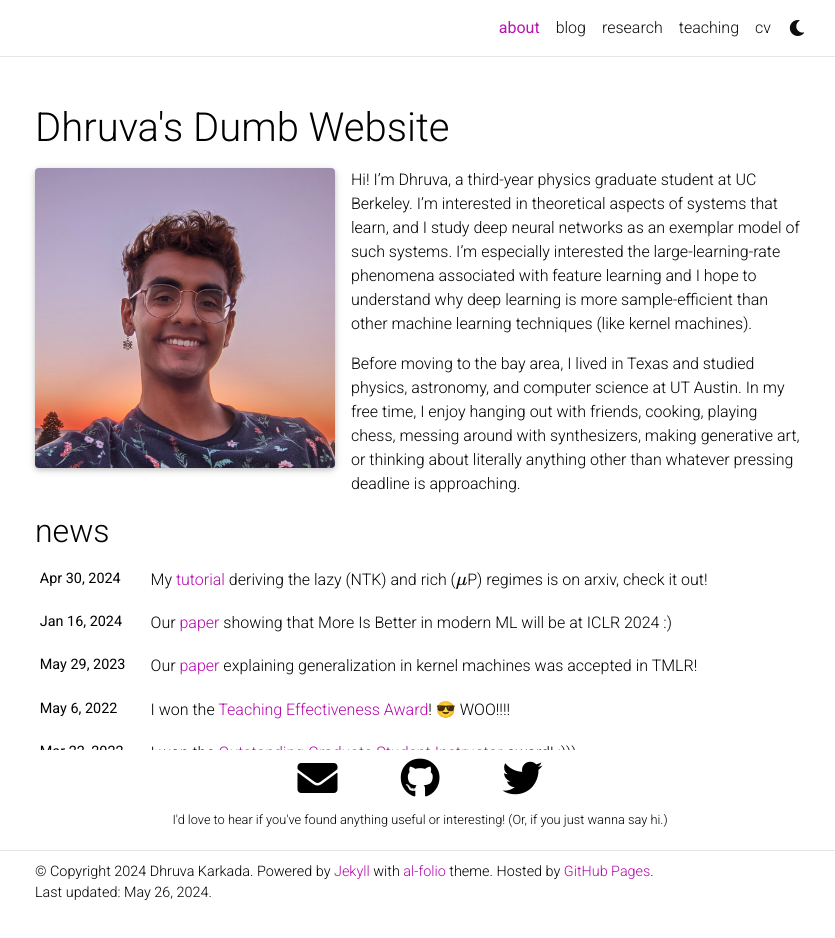
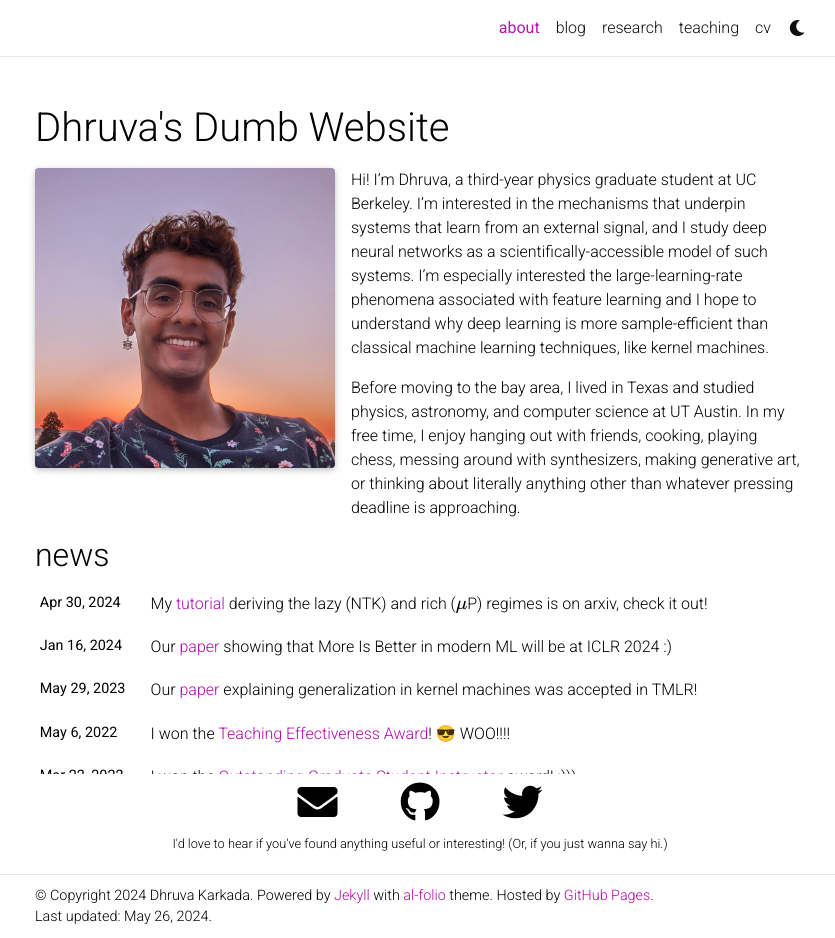
Before and after one commit to dkarkada/dkarkada.github.io, a Jekyll site: the page built from _pages/about.md, in a window 1280 px wide and 938 px high. Shown: the whole window, without its empty margins (220-1055 px from the left). Built offline with Jekyll 4.4.1, drawn with Linux system fonts in a browser that asks for light colours; full-size pictures stand in for the smaller copies a plugin makes; emoji names are drawn with the system emoji font; comment, search, counter and statistics services are not loaded; a style sheet for code colours, icons or effects is not loaded.

Commit message:
small edit

```diff
--- a/_pages/about.md
+++ b/_pages/about.md
@@ -15,6 +15,6 @@ selected_papers: false # includes a list of papers marked as "selected={true}"
 social: true  # includes social icons at the bottom of the page
 ---
 
-Hi! I'm Dhruva, a third-year physics graduate student at UC Berkeley. I'm interested in theoretical aspects of systems that learn, and I study deep neural networks as an exemplar model of such systems. I'm especially interested the large-learning-rate phenomena associated with feature learning and I hope to understand why deep learning is more sample-efficient than other machine learning techniques (like kernel machines).
+Hi! I'm Dhruva, a third-year physics graduate student at UC Berkeley. I'm interested in the mechanisms that underpin systems that learn from an external signal, and I study deep neural networks as a scientifically-accessible model of such systems. I'm especially interested the large-learning-rate phenomena associated with feature learning and I hope to understand why deep learning is more sample-efficient than classical machine learning techniques, like kernel machines.
 
 Before moving to the bay area, I lived in Texas and studied physics, astronomy, and computer science at UT Austin. In my free time, I enjoy hanging out with friends, cooking, playing chess, messing around with synthesizers, making generative art, or thinking about literally anything other than whatever pressing deadline is approaching.
```
Also changed, not shown: 1 other file.
